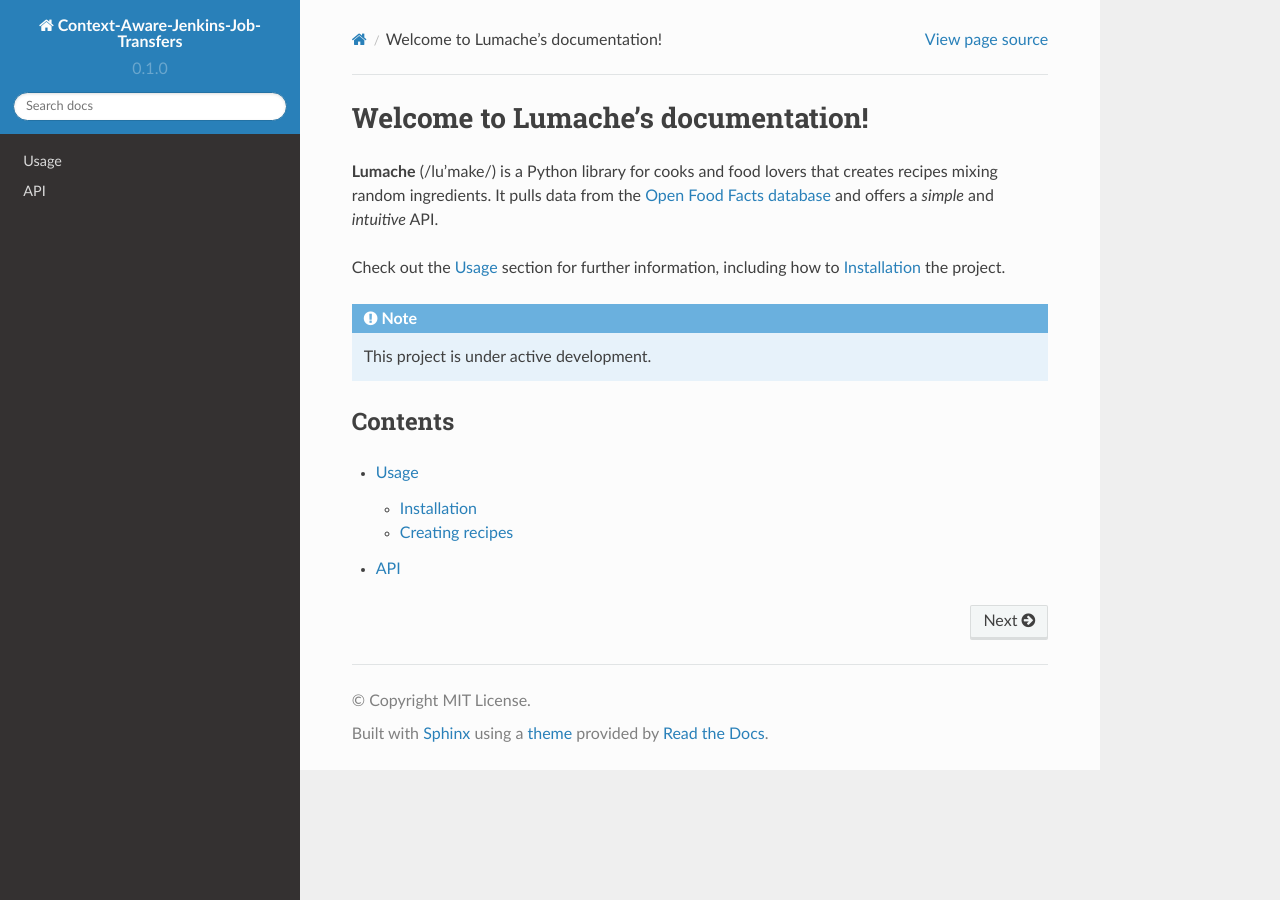
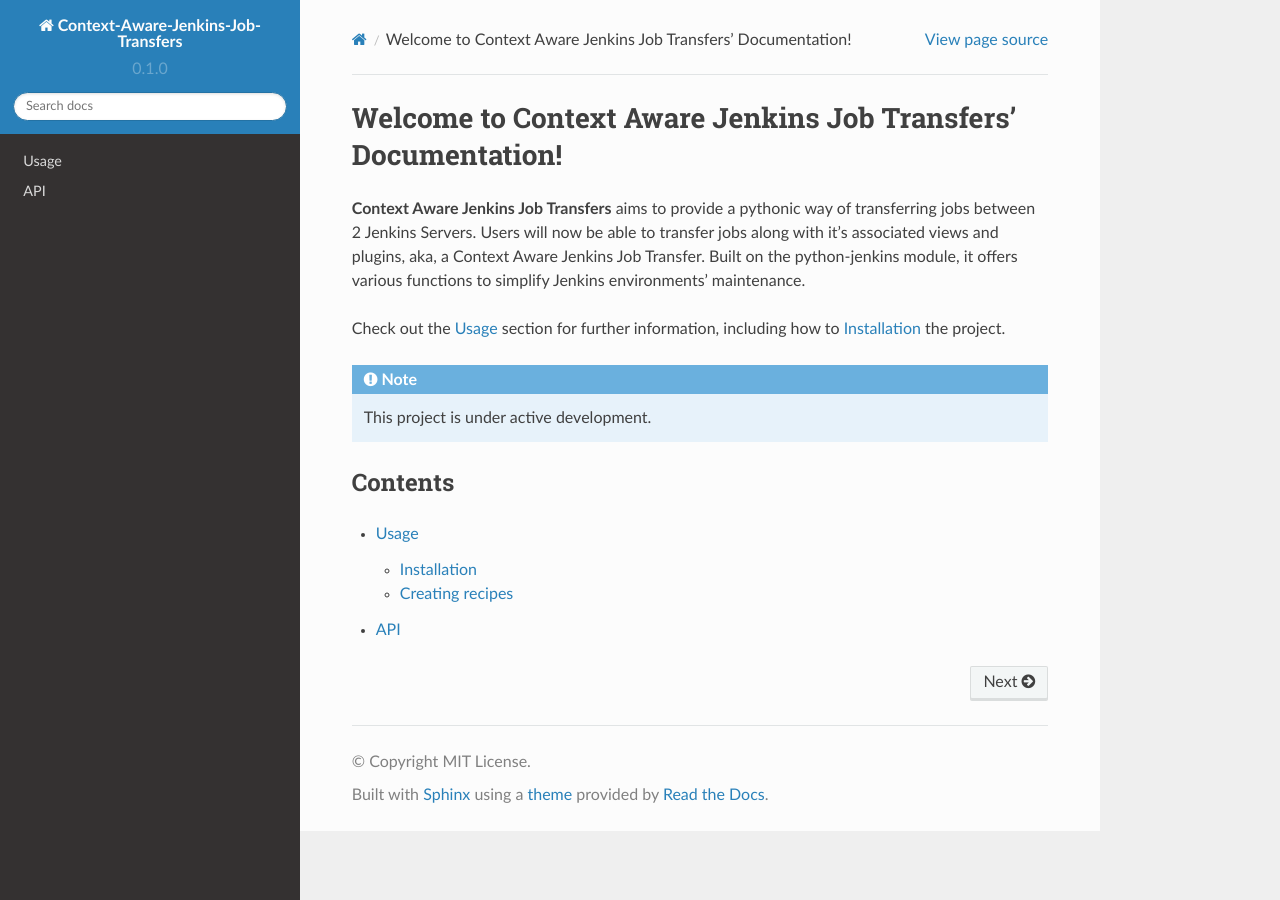
Before and after one commit to joelkariyalil/Context-Aware-Jenkins-Transfers-Documentation, a Sphinx documentation site: the page built from docs/source/index.rst, in a window 1280 px wide. Built offline with Sphinx 7.4.7 and the Read the Docs theme 2.0.0, drawn with Linux system fonts in a browser that asks for light colours.

Commit message:
MOD: Index Page Modifications

```diff
--- a/docs/source/index.rst
+++ b/docs/source/index.rst
@@ -1,10 +1,9 @@
-Welcome to Lumache's documentation!
+Welcome to Context Aware Jenkins Job Transfers' Documentation!
 ===================================
 
-**Lumache** (/lu'make/) is a Python library for cooks and food lovers
-that creates recipes mixing random ingredients.
-It pulls data from the `Open Food Facts database <https://world.openfoodfacts.org/>`_
-and offers a *simple* and *intuitive* API.
+**Context Aware Jenkins Job Transfers** aims to provide a pythonic way of transferring jobs between 2 Jenkins Servers.
+Users will now be able to transfer jobs along with it's associated views and plugins, aka, a Context Aware Jenkins Job Transfer.
+Built on the python-jenkins module, it offers various functions to simplify Jenkins environments' maintenance.
 
 Check out the :doc:`usage` section for further information, including
 how to :ref:`installation` the project.
--- a/docs/source/usage.rst
+++ b/docs/source/usage.rst
@@ -10,7 +10,7 @@
 
 .. code-block:: console
 
-   (.venv) $ pip install lumache
+   (.venv) $ pip install
 
 Creating recipes
 ----------------
```
